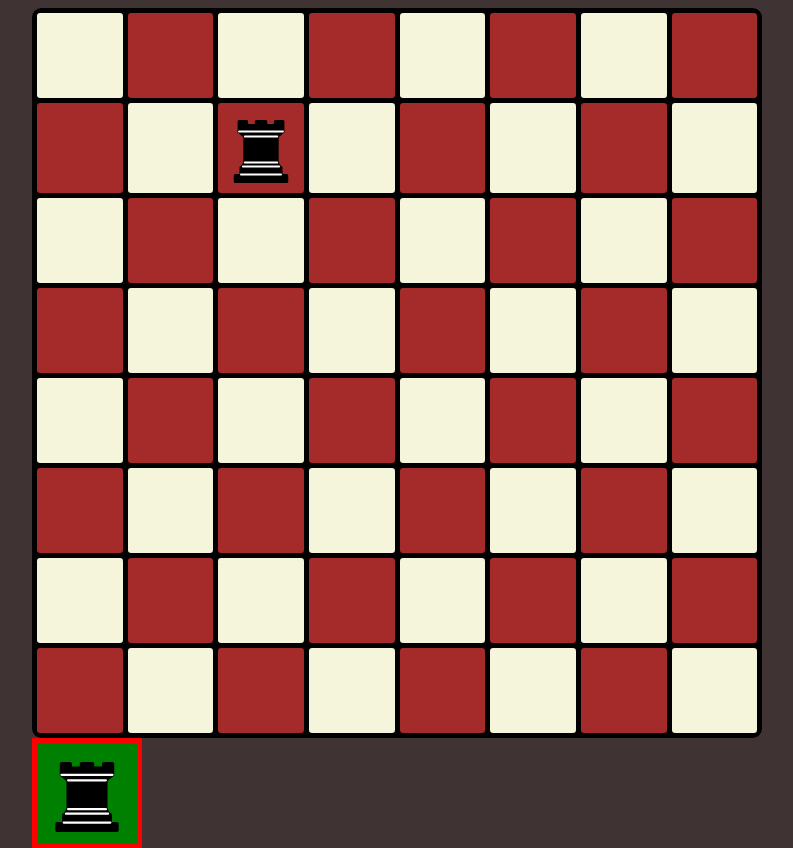
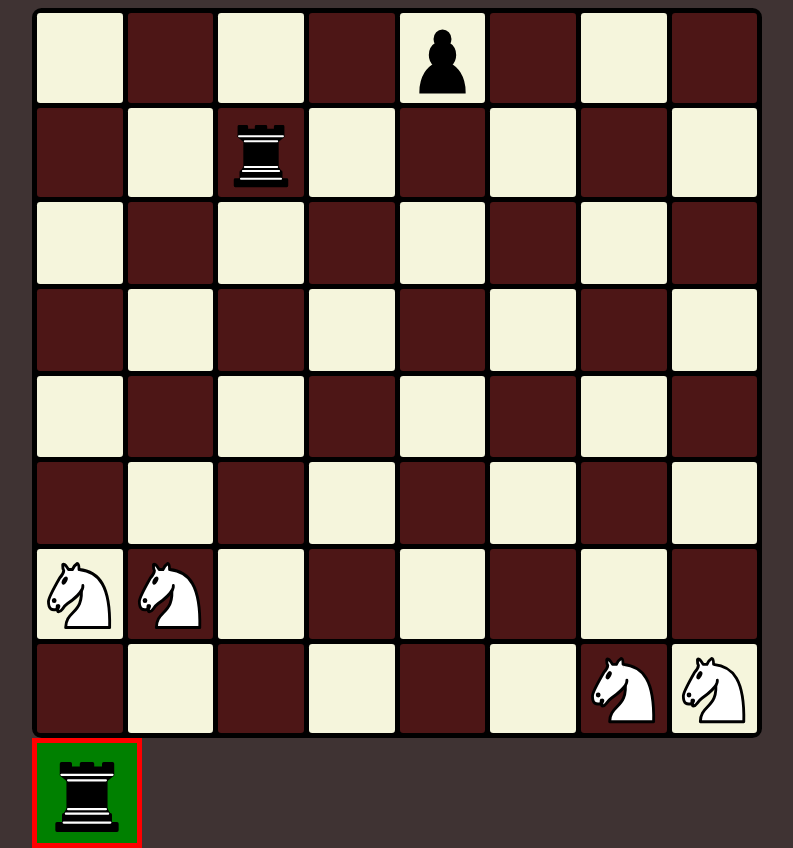
Before and after one commit to Pieterwattel/historical_chess, a plain HTML site: page index.html in a window 1280 px wide. Shown: the whole page, without its empty margins (245-1038 px from the left). Drawn offline with Linux system fonts and the light colour scheme.

Commit message:
fix white board placement
Also I added a few pieces to be able to expand the development

```diff
--- a/javascript.js
+++ b/javascript.js
@@ -138,6 +138,29 @@ Object.assign(pieces, {
         firstMove: false,
       },
     },
+    {
+      name: "pawn",
+      image: "./files/pawnBlack.svg",
+      player: "black",
+      movement: {
+        directions: [[0, 1]],
+        stepAmount: "1",
+        jump: false,
+        attack: [
+          [1, 1],
+          [-1, 1],
+        ],
+        firstMove: {
+          directions: [[0, 1]],
+          stepAmount: "2",
+          jump: false,
+        },
+        attack: [
+          [1, 1],
+          [-1, 1],
+        ],
+      },
+    },
     /*
       {
       name: "",
@@ -153,15 +176,26 @@ Object.assign(pieces, {
         },
       },*/
     {
-      name: "",
-      image: (src = ""),
-      player: "",
-      movement: "",
-      moves: [[]],
-      stepAmount: "",
-      jump: false,
-      attack: "same as directions",
-      firstMove: false,
+      name: "knight",
+      image: (src = "./files/knightWhite.svg"),
+      player: "white",
+      movement: {
+        directions: [
+          [1, -3],
+          [3, -1],
+          [3, 1],
+          [1, 3],
+          [-1, 3],
+          [-3, 1],
+          [-3, -1],
+          [-1, -3],
+        ],
+        stepAmount: "1",
+        jump: true,
+        attack: "same as directions",
+        firstMove: false,
+        attack: "same as directions",
+      },
     },
   ],
 
@@ -175,7 +209,7 @@ Object.assign(pieces, {
     // 8d
     "",
     // 8e
-    "",
+    "pawn",
     // 8f
     "",
     // 8g
@@ -200,9 +234,9 @@ Object.assign(pieces, {
     "",
 
     // 2a
-    "",
+    "knight",
     // 2b
-    "",
+    "knight",
     // 2c
     "",
     // 2d
@@ -228,9 +262,9 @@ Object.assign(pieces, {
     // 1f
     "",
     // 1g
-    "",
+    "knight",
     // 1h
-    "",
+    "knight",
   ],
 });
 
@@ -397,21 +431,23 @@ Object.assign(preparation, {
       i++;
     } while (i <= 15);
 
-    //change index to the start of the white pieces placement
-    i = 48;
-    //place black pieces
+    //change board index to the start of the white pieces placement
+    j = 48;
+    //place white pieces
     do {
       if (pieces.placement[i]) {
         let currentPiece = this.getPieceFromNameAndColor(
           pieces.placement[i],
           "white"
         );
-        let currentTile = this.boardTilesObj[i];
+        let currentTile = this.boardTilesObj[j];
         currentTile.content = currentPiece;
+        console.log(currentTile);
         console.log(`placing ${currentPiece.player} ${currentPiece.name}`);
       }
       i++;
-    } while (i <= 62);
+      j++;
+    } while (i <= 31);
   },
 });
 
--- a/style.css
+++ b/style.css
@@ -49,7 +49,7 @@ div > * {
 }
 
 .darkTile {
-  background-color: brown;
+  background-color: rgb(77, 22, 22);
 }
 
 .lightTile {
```
Also changed, not shown: files/knightWhite.svg (added), files/pawnBlack.svg (added).
